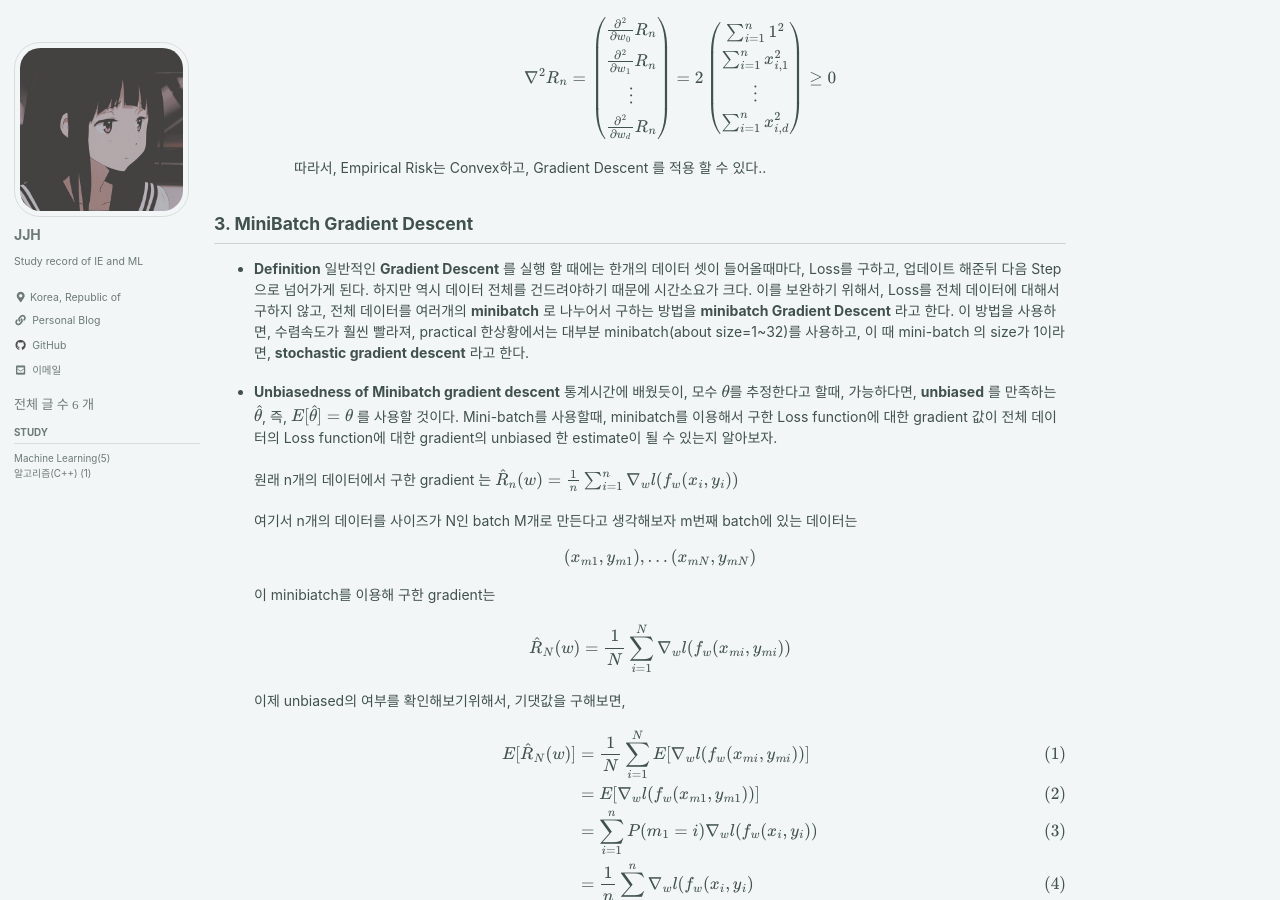
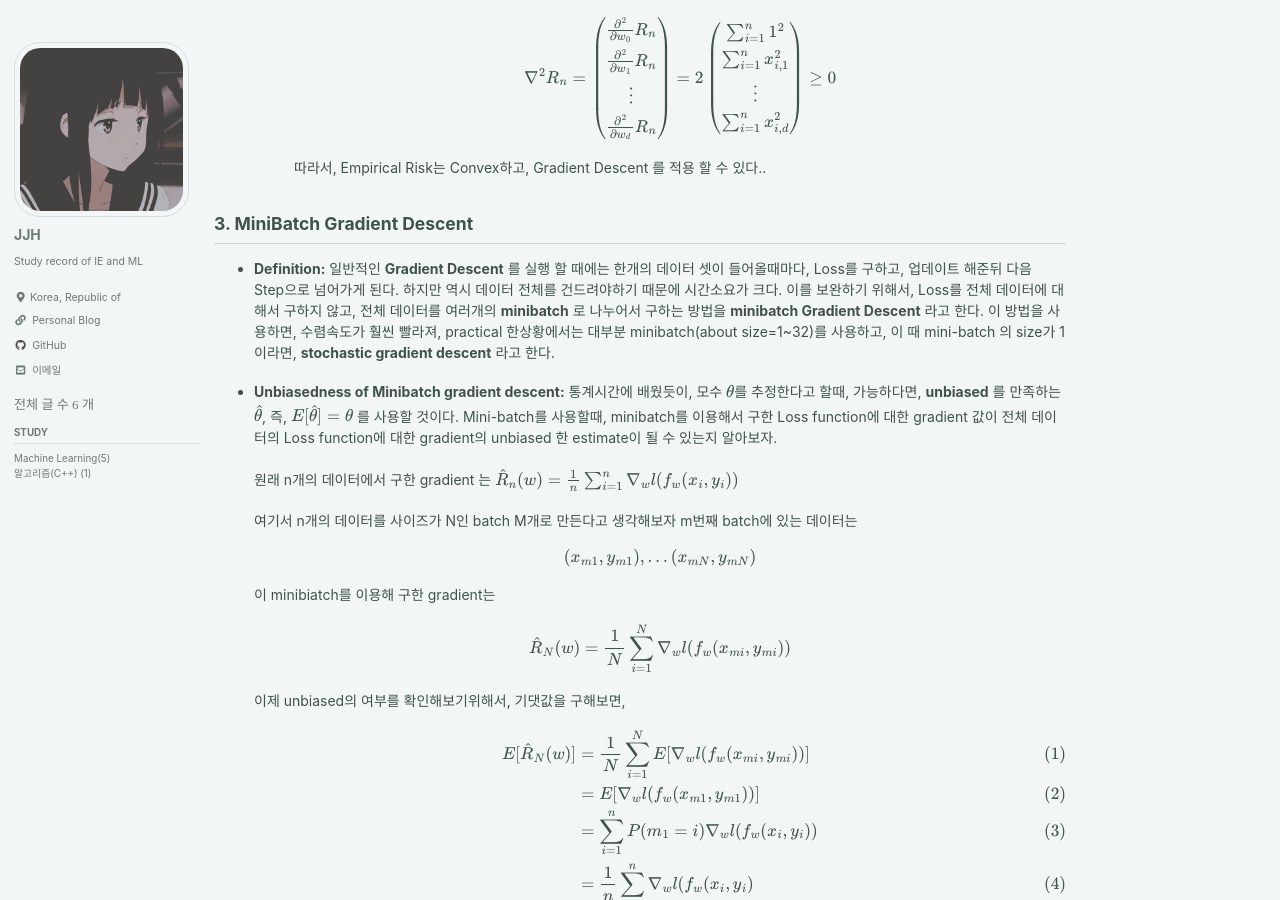
Before and after one commit to Corpse-is-Talking/Corpse-is-Talking.github.io, a Jekyll site: the page built from _posts/Machine Learning/2021-09-08-LeastSquare.md, in a window 1280 px wide and 900 px high, scrolled down 1914 px. Built offline with Jekyll 4.4.1, drawn with Linux system fonts in a browser that asks for light colours; cached includes are drawn as plain includes; formulas are drawn with MathJax 3; comment, search, counter and statistics services are not loaded.

Commit message:
20210917 space fixed

```diff
--- a/_posts/Machine Learning/2021-09-08-LeastSquare.md
+++ b/_posts/Machine Learning/2021-09-08-LeastSquare.md
@@ -145,11 +145,11 @@ $$\hat{R}_n(w)=\frac{1}{n} \parallel X^Tw-Y \parallel ^2 = \frac{1}{n} \sum_{i=1
 
 ## 3. MiniBatch Gradient Descent
 
-- __Definition__
+- __Definition:__
   일반적인 __Gradient Descent__ 를 실행 할 때에는 한개의 데이터 셋이 들어올때마다, Loss를 구하고, 업데이트 해준뒤 다음 Step으로 넘어가게 된다. 하지만 역시 데이터 전체를 건드려야하기 때문에 시간소요가 크다. 이를 보완하기 위해서, Loss를 전체 데이터에 대해서 구하지 않고, 전체 데이터를 여러개의 __minibatch__ 로 나누어서 구하는 방법을 __minibatch Gradient Descent__ 라고 한다. 이 방법을 사용하면, 수렴속도가 훨씬 빨라져, practical 한상황에서는 대부분 minibatch(about size=1~32)를 사용하고, 이 때 mini-batch 의 size가 1이라면, __stochastic gradient descent__ 라고 한다.
 
 
-- __Unbiasedness of Minibatch gradient descent__
+- __Unbiasedness of Minibatch gradient descent:__
   통계시간에 배웠듯이, 모수 $\theta$를 추정한다고 할때, 가능하다면, __unbiased__ 를 만족하는 $\hat{\theta}$, 즉, $E[\hat{\theta}]=\theta$ 를 사용할 것이다.
   Mini-batch를 사용할때, minibatch를 이용해서 구한 Loss function에 대한 gradient 값이 전체 데이터의 Loss function에 대한 gradient의 unbiased 한 estimate이 될 수 있는지 알아보자.
 
```
